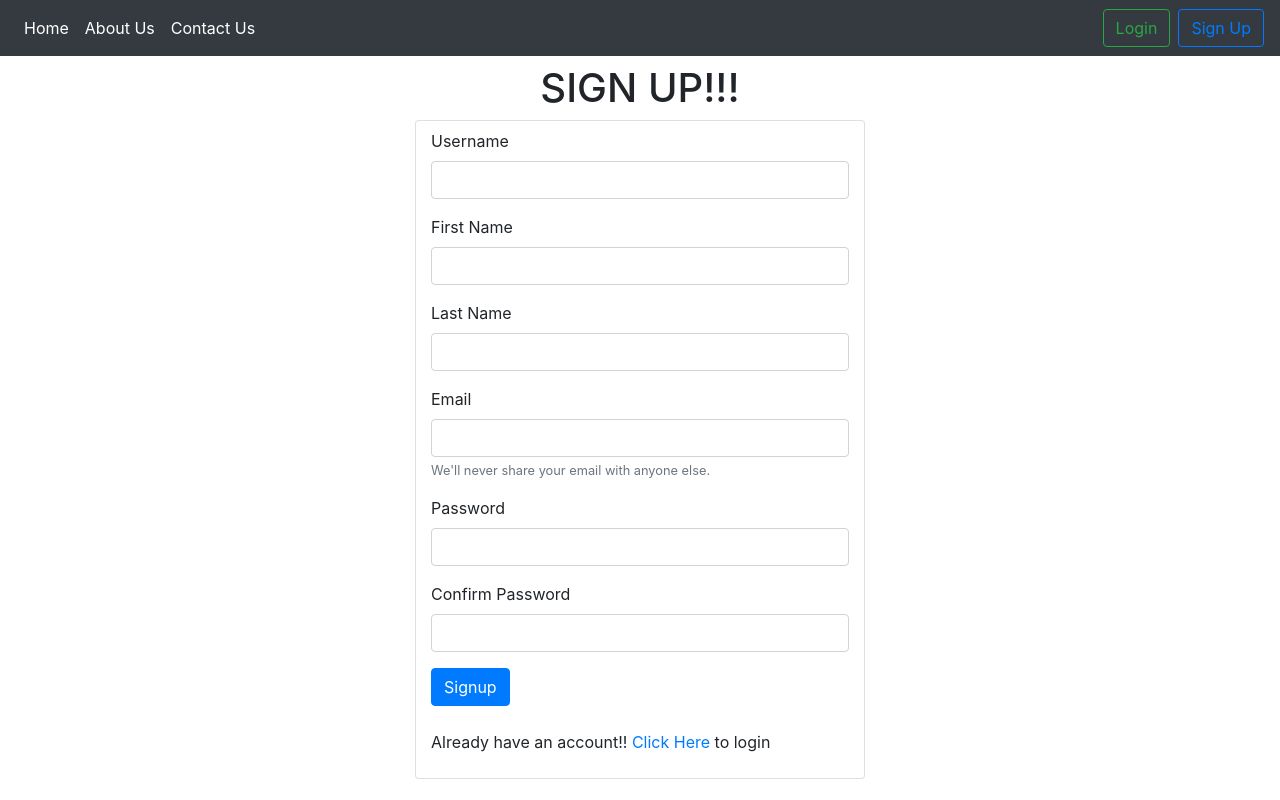
After one commit to santoshkpatro/AdvanceBlog, a Django app: page /accounts/signup/ in a window 1280 px wide. The commit adds this page. Run offline with Django 3.2, Linux system fonts and the light colour scheme; some libraries are stand-ins or nearby versions.

Commit message:
Signup process completed successfully

```diff
--- a/accounts/urls.py
+++ b/accounts/urls.py
@@ -3,4 +3,5 @@ from .import views
 
 urlpatterns = [
     path('login/', views.login, name='login'),
+    path('signup/', views.signup, name='signup'),
 ]
--- a/accounts/views.py
+++ b/accounts/views.py
@@ -1,5 +1,26 @@
 from django.shortcuts import render, HttpResponse
+from django.contrib import messages
+from django.contrib.auth.models import User
 
 # Create your views here.
 def login(request):
     return render(request, 'accounts/login.html')
+
+
+def signup(request):
+    if request.method == 'POST':
+        username = request.POST['username']
+        firstname = request.POST['firstname']
+        lastname = request.POST['lastname']
+        email = request.POST['email']
+        pwd1 = request.POST['Password1']
+        pwd2 = request.POST['Password2']
+        if firstname == '' or lastname == '' or email == '' or pwd1 == '' or pwd2 == '':
+            messages.warning(request, "Please enter valid informantion")
+        else:
+            if pwd1 == pwd2:
+                newUser = User.objects.create_user(username=username, first_name=firstname, last_name=lastname, email=email, password=pwd1)
+                newUser.save()
+                messages.success(request, "Account created successfully!!!")
+
+    return render(request, 'accounts/signup.html')
--- a/templates/accounts/login.html
+++ b/templates/accounts/login.html
@@ -8,6 +8,7 @@
     <div class="card">
         <div class="container mt-4 mb-4">
             <form>
+                {% csrf_token %}
                 <div class="form-group">
                   <label for="exampleInputEmail1">Email address</label>
                   <input type="email" class="form-control" id="exampleInputEmail1" aria-describedby="emailHelp">
@@ -18,7 +19,7 @@
                   <input type="password" class="form-control" id="exampleInputPassword1">
                 </div>
                 <button type="submit" class="btn btn-primary">Login</button>
-                <p class="mt-4">Don't have an account <a href="">Click Here</a><p>
+                <p class="mt-4">Don't have an account!! <a href="{% url 'signup' %}">Click Here</a><p>
               </form>
         </div>
     </div>
--- /dev/null
+++ b/templates/accounts/signup.html
@@ -0,0 +1,44 @@
+{% extends 'base.html' %}
+
+{% block body %}
+
+
+<div class="container mt-2" style="width: 30rem;">
+    <h1 class="display-lg text-center" mb-3>SIGN UP!!!</h1>
+    <div class="card">
+        <div class="container mt-2 mb-2">
+            <form method="POST" action="#">
+                {% csrf_token %}
+                <div class="form-group">
+                    <label for="exampleInputusername">Username</label>
+                    <input class="form-control" type="text" name="username">
+                </div>
+                <div class="form-group">
+                    <label for="exampleInputFirstName">First Name</label>
+                    <input class="form-control" type="text" name="firstname">
+                </div>
+                <div class="form-group">
+                    <label for="exampleInputLastName">Last Name</label>
+                    <input class="form-control" type="text" name="lastname">
+                </div>
+                <div class="form-group">
+                    <label for="exampleInputemail">Email</label>
+                    <input class="form-control" type="email" name="email">
+                    <small id="emailHelp" class="form-text text-muted">We'll never share your email with anyone else.</small>
+                </div>
+                <div class="form-group">
+                    <label for="exampleInputpassword">Password</label>
+                    <input class="form-control" type="password" name="Password1">
+                </div>
+                <div class="form-group">
+                    <label for="exampleInputpassword">Confirm Password</label>
+                    <input class="form-control" type="password" name="Password2">
+                </div>
+                <button type="submit" class="btn btn-primary">Signup</button>
+                <p class="mt-4">Already have an account!! <a href="{% url 'login' %}">Click Here</a> to login<p>
+            </form>
+        </div>
+    </div>
+</div>
+
+{% endblock body %}
--- a/templates/base.html
+++ b/templates/base.html
@@ -16,10 +16,13 @@
         <div class="collapse navbar-collapse" id="navbarNavAltMarkup">
           <div class="navbar-nav">
             <a class="nav-item nav-link active" href="{% url 'home' %}">Home <span class="sr-only">(current)</span></a>
-            <a class="nav-item nav-link active" href="#">Account</a>
             <a class="nav-item nav-link active" href="#">About Us</a>
             <a class="nav-item nav-link active" href="#">Contact Us</a>
           </div>
+        </div>
+        <div class="navbar-nav justify-content-end">
+          <a href="{% url 'login' %}"><button type="button" class="btn btn-outline-success mr-2">Login</button></a>
+          <a href="{% url 'signup' %}"><button type="button" class="btn btn-outline-primary">Sign Up</button></a>
         </div>
     </nav>
 
```
Also changed, not shown: db.sqlite3.
